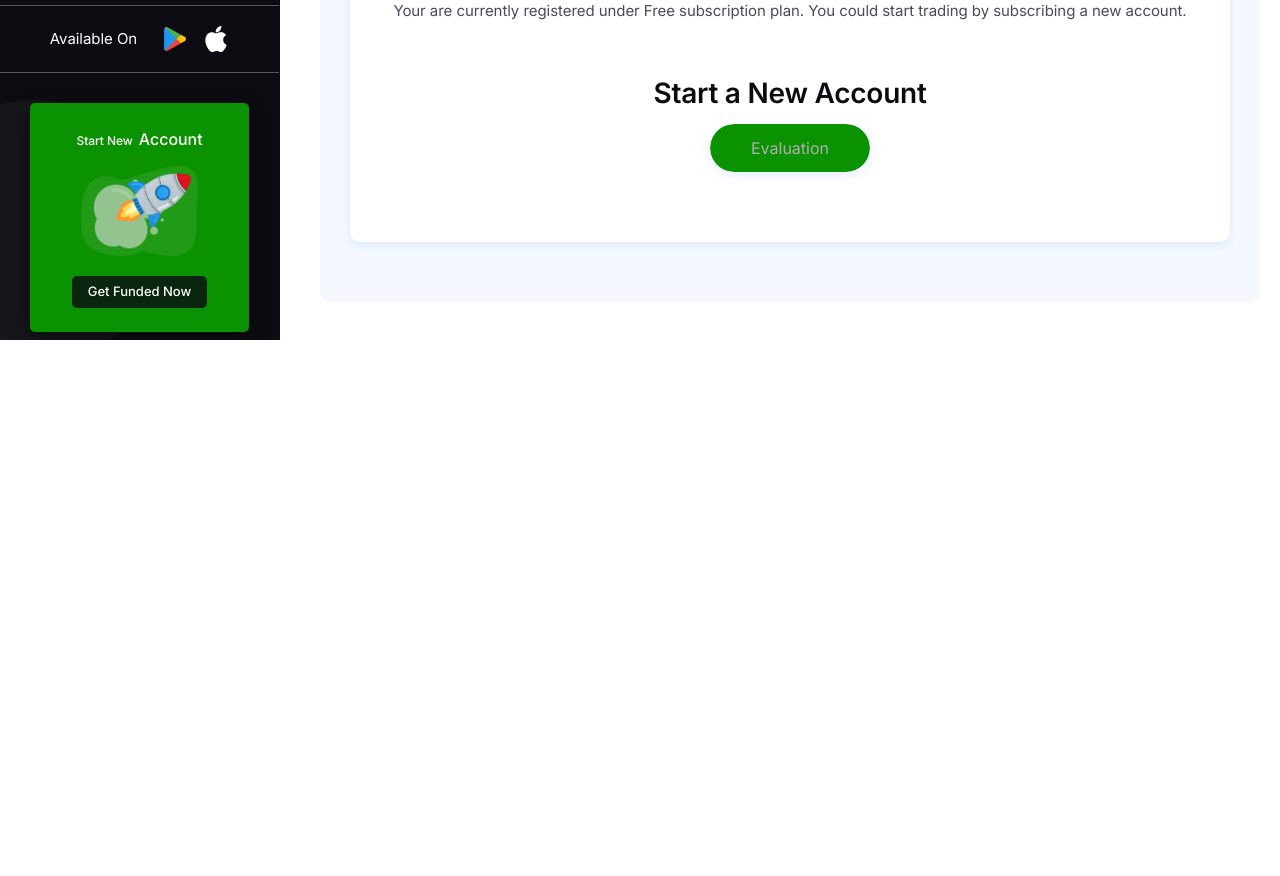
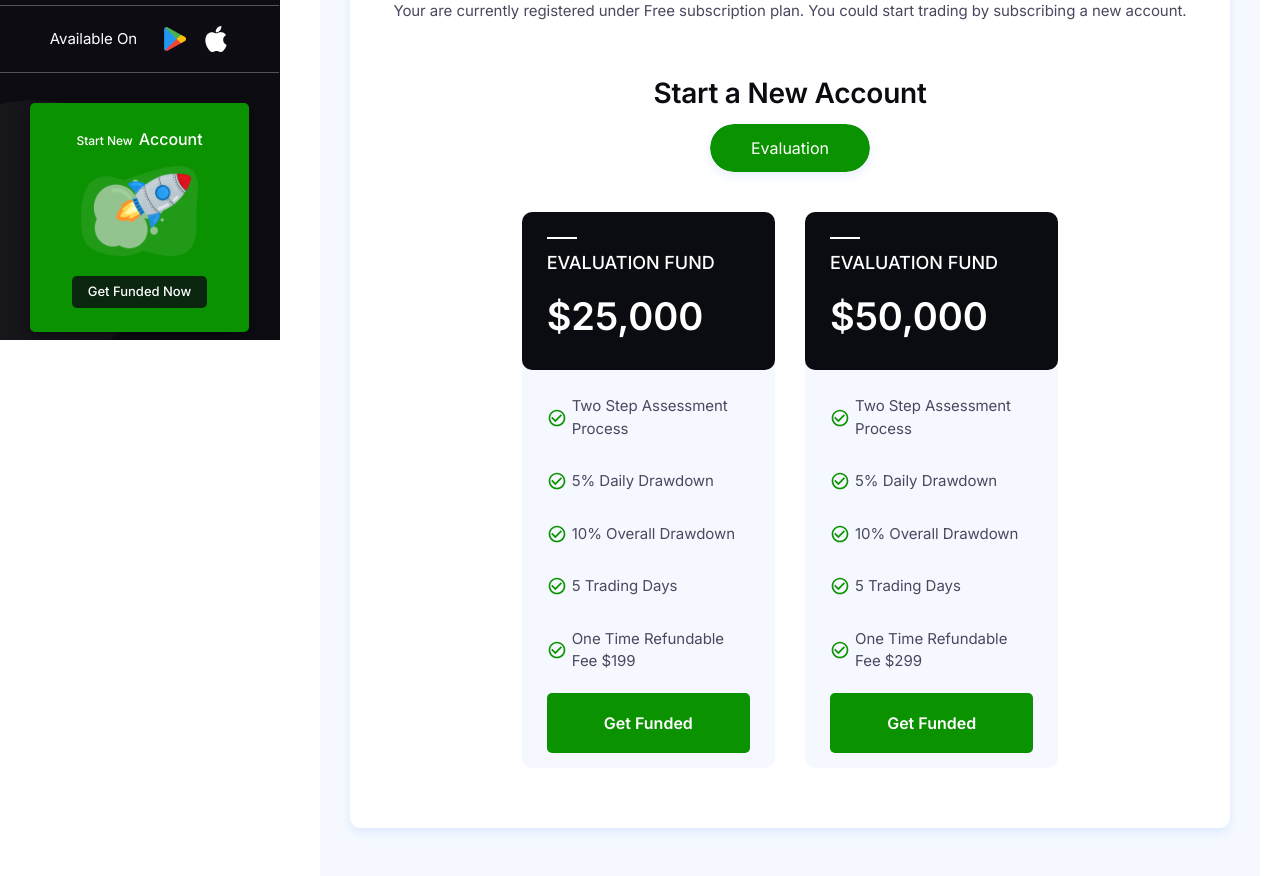
Before and after one commit to lionchanggg/trading_dashboard, a Vue app: page /billing in a window 1280 px wide. Shown: the part 460-1336 px from the top of the page. Before the commit the page ends 812 px from the top, so only its background shows below. Built offline with nearby package versions, Linux system fonts and the light colour scheme.

Commit message:
changes in evaluation

```diff
--- a/src/components/Billing.vue
+++ b/src/components/Billing.vue
@@ -331,8 +331,8 @@ const toggleDark = useToggle(isDark);
                                     <li class="inline-block">
                                       <button
                                           class="md:w-[160px] w-[100px] text-center md:text-[16px] text-[13px] md:px-[30px] px-[15px] py-[12px] rounded-[100px]"
-                                          @click="toggleTabs2(2)"
-                                          :class="{'text-dark dark:text-white': openTab2 !== 1, 'text-white': openTab2 === 2}">
+                                          @click="toggleTabs2(1)"
+                                          :class="{'text-dark dark:text-white': openTab2 !== 1, 'text-white': openTab2 === 1}">
                                         Evaluation
                                       </button>
                                     </li>
@@ -542,7 +542,7 @@ const toggleDark = useToggle(isDark);
                                     </div>
                                   </div>
                                 </div> -->
-                                <div :class="{'hidden': openTab2 !== 2, 'block': openTab2 === 2}">
+                                <div :class="{'hidden': openTab2 !== 1, 'block': openTab2 === 1}">
                                   <div class="flex flex-wrap 2xl:justify-start justify-center mx-[-15px]">
                                     <div class="2xl:w-3/12 xl:w-4/12 lg:w-5/12 md:w-6/12 w-full px-[15px]">
                                       <div class="bg-[#F5F9FF] rounded-[10px] mb-[30px]">
@@ -608,7 +608,7 @@ const toggleDark = useToggle(isDark);
                                         </div>
                                       </div>
                                     </div>
-                                    <!-- <div class="2xl:w-3/12 xl:w-4/12 lg:w-5/12 md:w-6/12 w-full px-[15px]">
+                                    <div class="2xl:w-3/12 xl:w-4/12 lg:w-5/12 md:w-6/12 w-full px-[15px]">
                                       <div class="bg-[#F5F9FF] rounded-[10px] mb-[30px]">
                                         <div class="bg-dark p-[25px] rounded-[10px]">
                                           <span class="w-[30px] h-[2px] bg-white block mb-[10px]"></span>
@@ -672,7 +672,7 @@ const toggleDark = useToggle(isDark);
                                         </div>
                                       </div>
                                     </div>
-                                    <div class="2xl:w-3/12 xl:w-4/12 lg:w-5/12 md:w-6/12 w-full px-[15px]">
+                                    <!-- <div class="2xl:w-3/12 xl:w-4/12 lg:w-5/12 md:w-6/12 w-full px-[15px]">
                                       <div class="bg-[#F5F9FF] rounded-[10px] mb-[30px]">
                                         <div class="bg-dark p-[25px] rounded-[10px]">
                                           <span class="w-[30px] h-[2px] bg-white block mb-[10px]"></span>
```
